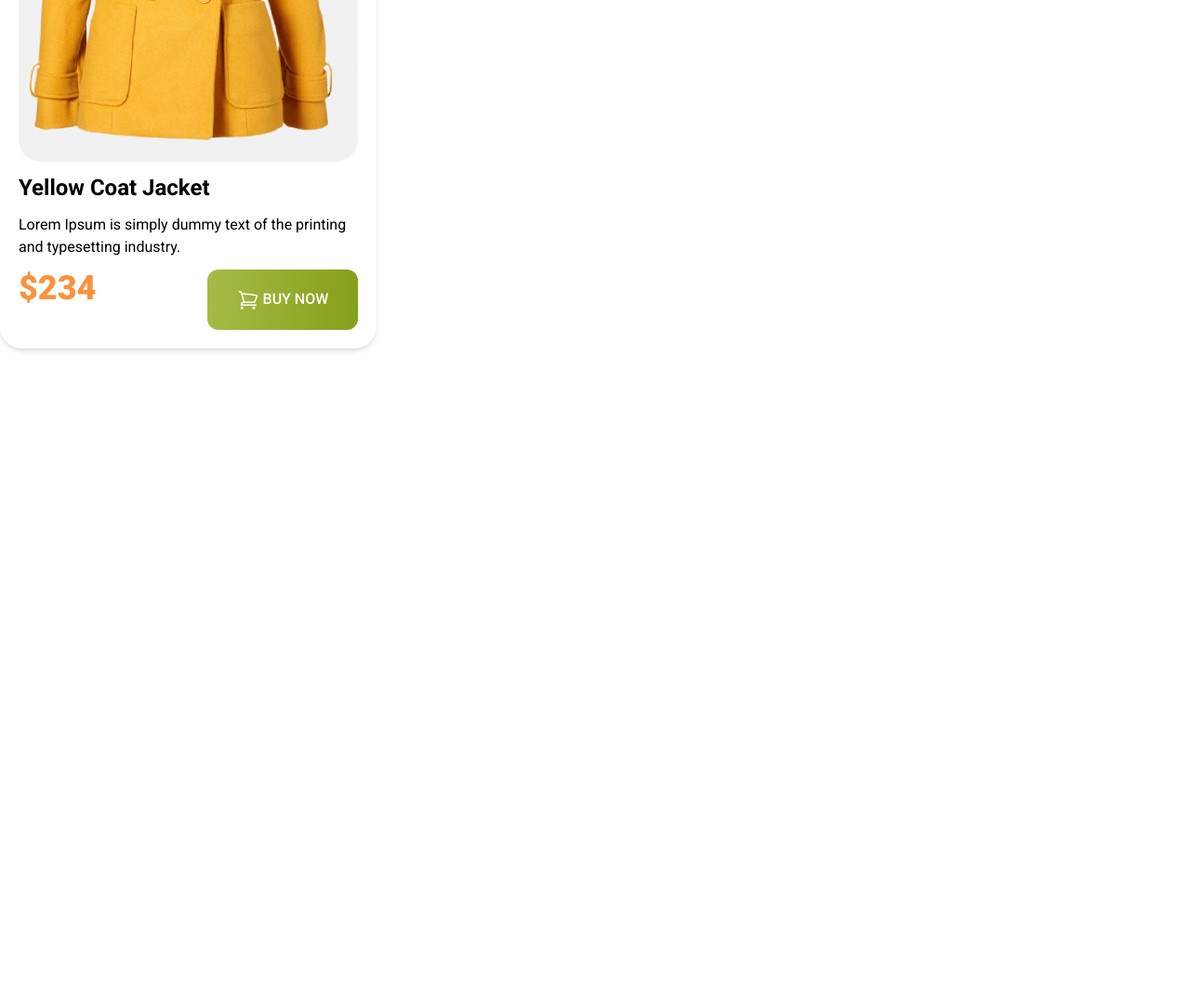
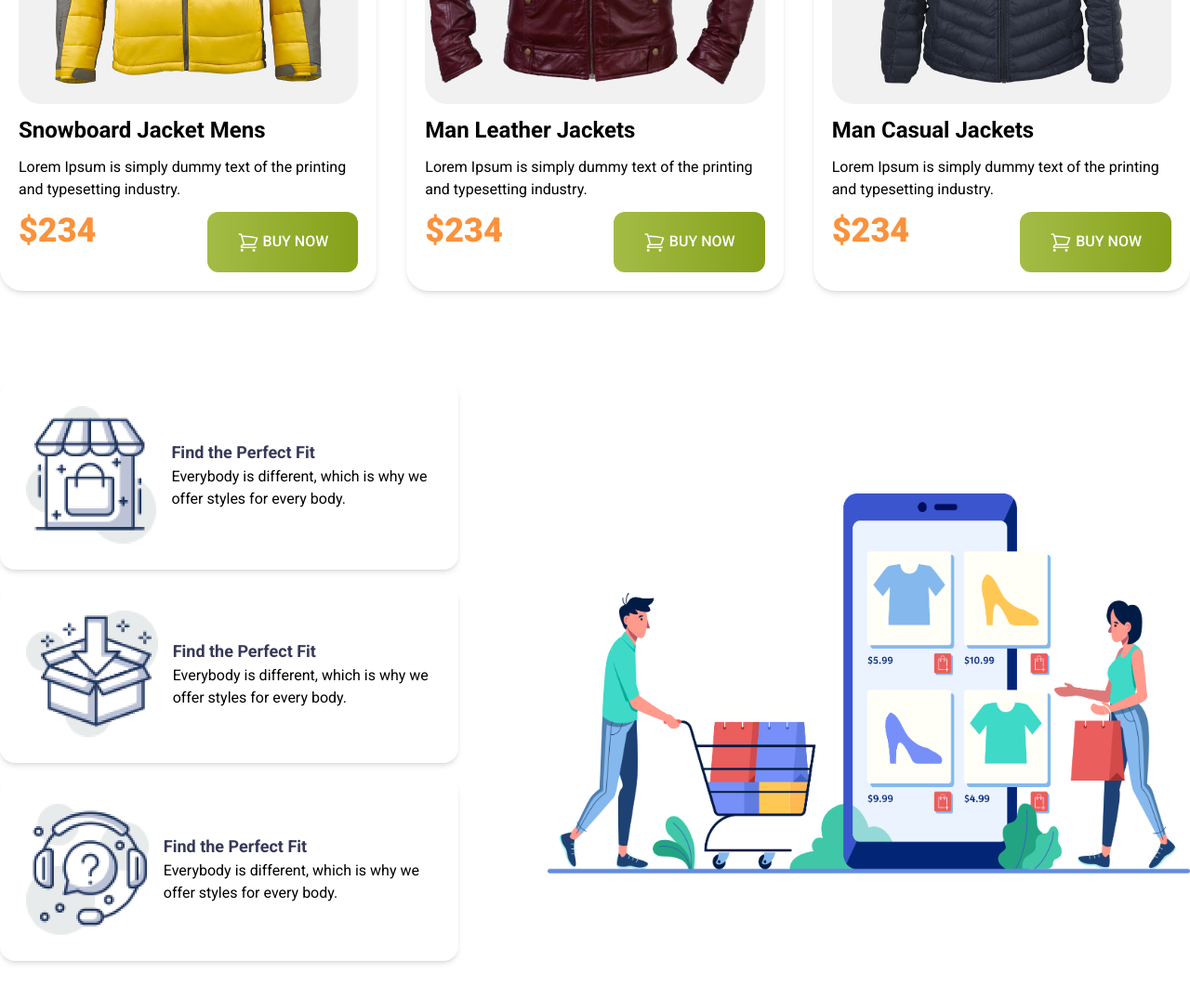
Before and after one commit to parvez1407/penguin-fashion-tailwind, a plain HTML site: page index.html in a window 1280 px wide. Shown: the part 1920-2995 px from the top of the page at 93% size. Before the commit the page ends 2343 px from the top, so only its background shows below. Drawn offline with nearby package versions, Linux system fonts and the light colour scheme.

Commit message:
mans jacket section completed with responsive and features section done with responsive

```diff
--- a/index.html
+++ b/index.html
@@ -114,15 +114,15 @@
 
         <!-- Men section -->
         <section class="py-12">
-            <h3 class="text-5xl uppercase font-bebas">W0Man Jacket</h3>
+            <h3 class="text-5xl uppercase font-bebas">Man Jacket</h3>
             <!-- Jackets Container -->
             <div class="grid grid-cols-1 md:grid-cols-3 gap-8 font-roboto ">
-                <!-- jacket 1 -->
+                <!-- jacket 4 -->
                 <div class="space-y-3 p-5 rounded-3xl shadow-md">
                     <div class="bg-[#F1F1F1] rounded-3xl py-5">
-                        <img src="images/jacket-1.png" alt="women-jacket-1">
+                        <img src="images/jacket-4.png" alt="women-jacket-4">
                     </div>
-                    <h4 class="text-2xl font-bold">Yellow Coat Jacket </h4>
+                    <h4 class="text-2xl font-bold">Snowboard Jacket Mens</h4>
                     <p>Lorem Ipsum is simply dummy text of the printing and typesetting industry.</p>
                     <div class="flex justify-between">
                         <h3 class="text-4xl font-black text-orange-400">$234</h3>
@@ -135,6 +135,75 @@
                         </button>
                     </div>
                 </div>
+                <!-- jacket 5 -->
+                <div class="space-y-3 p-5 rounded-3xl shadow-md">
+                    <div class="bg-[#F1F1F1] rounded-3xl py-5">
+                        <img src="images/jacket-5.png" alt="women-jacket-5">
+                    </div>
+                    <h4 class="text-2xl font-bold">Man Leather Jackets</h4>
+                    <p>Lorem Ipsum is simply dummy text of the printing and typesetting industry.</p>
+                    <div class="flex justify-between">
+                        <h3 class="text-4xl font-black text-orange-400">$234</h3>
+                        <button class="py-5 px-8 bg-gradient-to-r from-[#A4BC46] to-[#85A019] rounded-xl text-white font-medium">
+                            <svg xmlns="http://www.w3.org/2000/svg" fill="none" viewBox="0 0 24 24" stroke-width="1.5" stroke="currentColor" class="size-6 inline">
+                                <path stroke-linecap="round" stroke-linejoin="round" d="M2.25 3h1.386c.51 0 .955.343 1.087.835l.383 1.437M7.5 14.25a3 3 0 0 0-3 3h15.75m-12.75-3h11.218c1.121-2.3 2.1-4.684 2.924-7.138a60.114 60.114 0 0 0-16.536-1.84M7.5 14.25 5.106 5.272M6 20.25a.75.75 0 1 1-1.5 0 .75.75 0 0 1 1.5 0Zm12.75 0a.75.75 0 1 1-1.5 0 .75.75 0 0 1 1.5 0Z" />
+                              </svg>
+
+                            BUY NOW
+                        </button>
+                    </div>
+                </div>
+                <!-- jacket 6 -->
+                <div class="space-y-3 p-5 rounded-3xl shadow-md">
+                    <div class="bg-[#F1F1F1] rounded-3xl py-5">
+                        <img src="images/jacket-6.png" alt="women-jacket-6">
+                    </div>
+                    <h4 class="text-2xl font-bold">Man Casual Jackets</h4>
+                    <p>Lorem Ipsum is simply dummy text of the printing and typesetting industry.</p>
+                    <div class="flex justify-between">
+                        <h3 class="text-4xl font-black text-orange-400">$234</h3>
+                        <button class="py-5 px-8 bg-gradient-to-r from-[#A4BC46] to-[#85A019] rounded-xl text-white font-medium">
+                            <svg xmlns="http://www.w3.org/2000/svg" fill="none" viewBox="0 0 24 24" stroke-width="1.5" stroke="currentColor" class="size-6 inline">
+                                <path stroke-linecap="round" stroke-linejoin="round" d="M2.25 3h1.386c.51 0 .955.343 1.087.835l.383 1.437M7.5 14.25a3 3 0 0 0-3 3h15.75m-12.75-3h11.218c1.121-2.3 2.1-4.684 2.924-7.138a60.114 60.114 0 0 0-16.536-1.84M7.5 14.25 5.106 5.272M6 20.25a.75.75 0 1 1-1.5 0 .75.75 0 0 1 1.5 0Zm12.75 0a.75.75 0 1 1-1.5 0 .75.75 0 0 1 1.5 0Z" />
+                              </svg>
+
+                            BUY NOW
+                        </button>
+                    </div>
+                </div>
+
+        </section>
+
+        <!-- features section -->
+        <section class="py-12 font-roboto">
+            <div class="flex md:flex-row flex-col-reverse space-y-3 gap-24 items-center">
+                <div class="w-full">
+                    <div class="flex md:flex-row flex-col p-7 rounded-2xl gap-4 shadow-md items-center mb-4">
+                        <div><img src="icons/house.png" alt=""></div>
+                        <div>
+                            <h4 class="text-[#363958] font-bold text-lg">Find the Perfect Fit</h4>
+                            <p>Everybody is different, which is why we offer styles for every body.</p>
+                        </div>
+                    </div>
+                    <div class="flex md:flex-row flex-col p-7 rounded-2xl gap-4 shadow-md items-center mb-4">
+                        <div><img src="icons/box.png" alt=""></div>
+                        <div>
+                            <h4 class="text-[#363958] font-bold text-lg">Find the Perfect Fit</h4>
+                            <p>Everybody is different, which is why we offer styles for every body.</p>
+                        </div>
+                    </div>
+                    <div class="flex md:flex-row flex-col p-7 rounded-2xl gap-4 shadow-md items-center mb-4">
+                        <div><img src="icons/question.png" alt=""></div>
+                        <div>
+                            <h4 class="text-[#363958] font-bold text-lg">Find the Perfect Fit</h4>
+                            <p>Everybody is different, which is why we offer styles for every body.</p>
+                        </div>
+                    </div>
+                </div>
+                <div>
+                    <img src="images/shopping.png" alt="">
+                </div>
+            </div>
         </section>
     </main>
 
```
